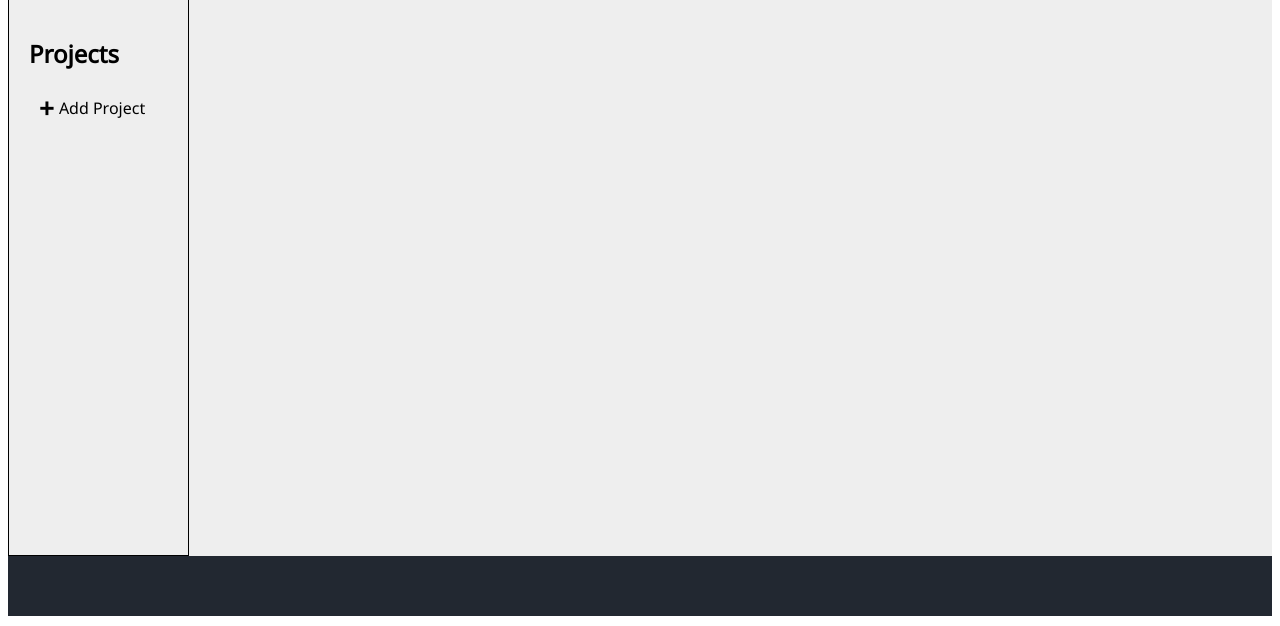
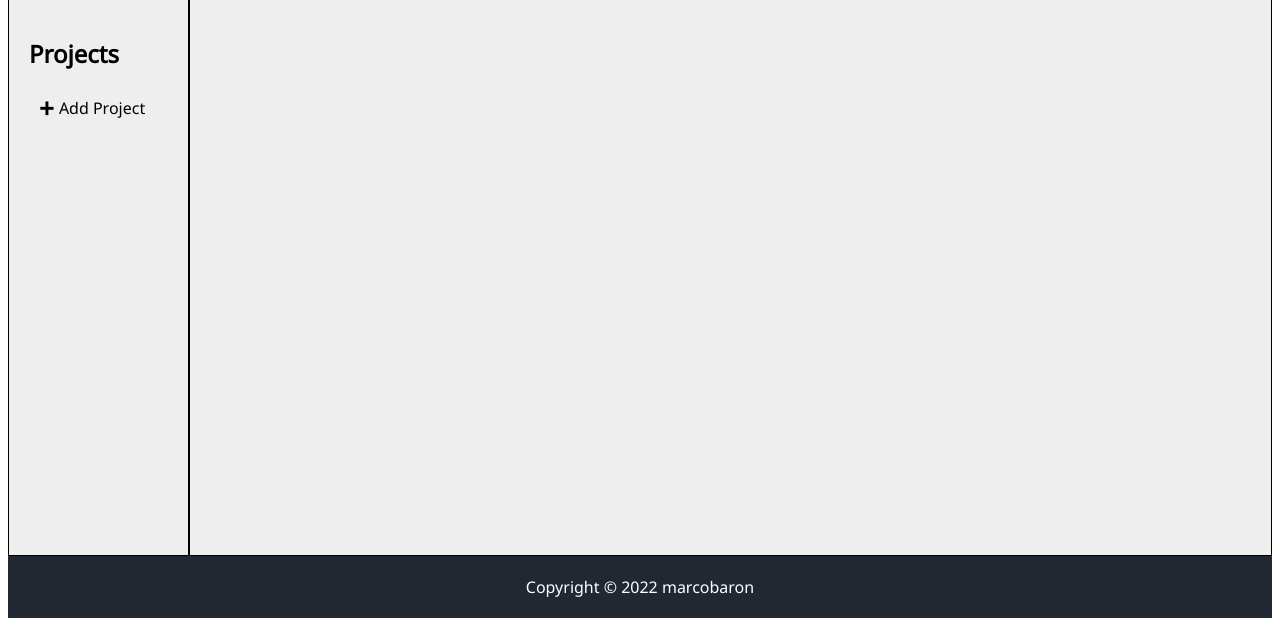
Before and after one commit to mbarons/todo-list, a website: page dist/index.html in a window 1280 px wide. Shown: the part 252-878 px from the top of the page. Drawn offline with Linux system fonts and the light colour scheme.

Commit message:
Fix styling

```diff
--- a/src/style.css
+++ b/src/style.css
@@ -21,6 +21,10 @@ font-family: 'Noto Sans', sans-serif;;
   display: grid;
   grid-template-columns: 1fr 6fr;
   min-height: 700px;
+}
+
+.main-content {
+  border: 1px solid black;
 }
 
 .sidebar{
@@ -66,7 +70,11 @@ font-family: 'Noto Sans', sans-serif;;
 
 .footer {
   background-color: #222831;
-  padding: 30px;
+  padding: 20px;
+  display: flex;
+  justify-content: center;
+  align-items: center;
+  color: white;
 }
 
 .project-title {
```
Also changed, not shown: dist/bundle.js, dist/index.html.
